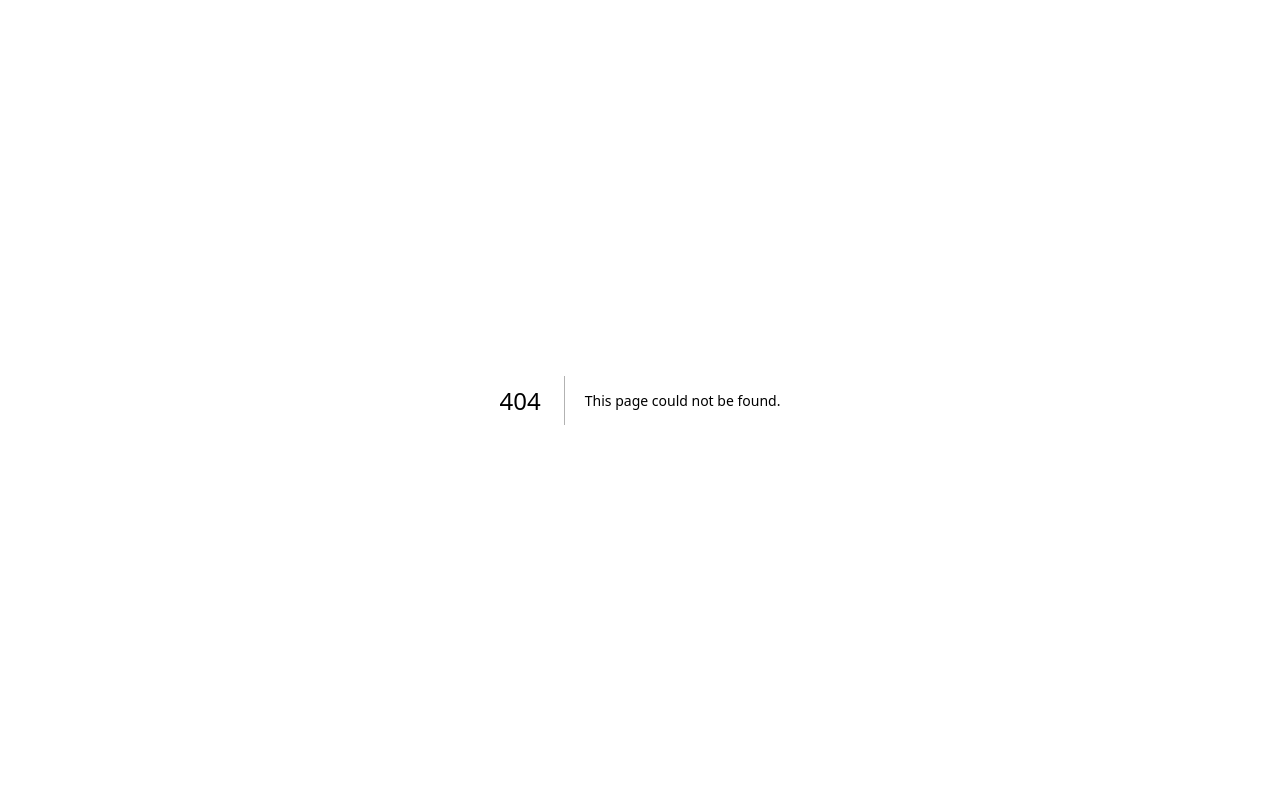
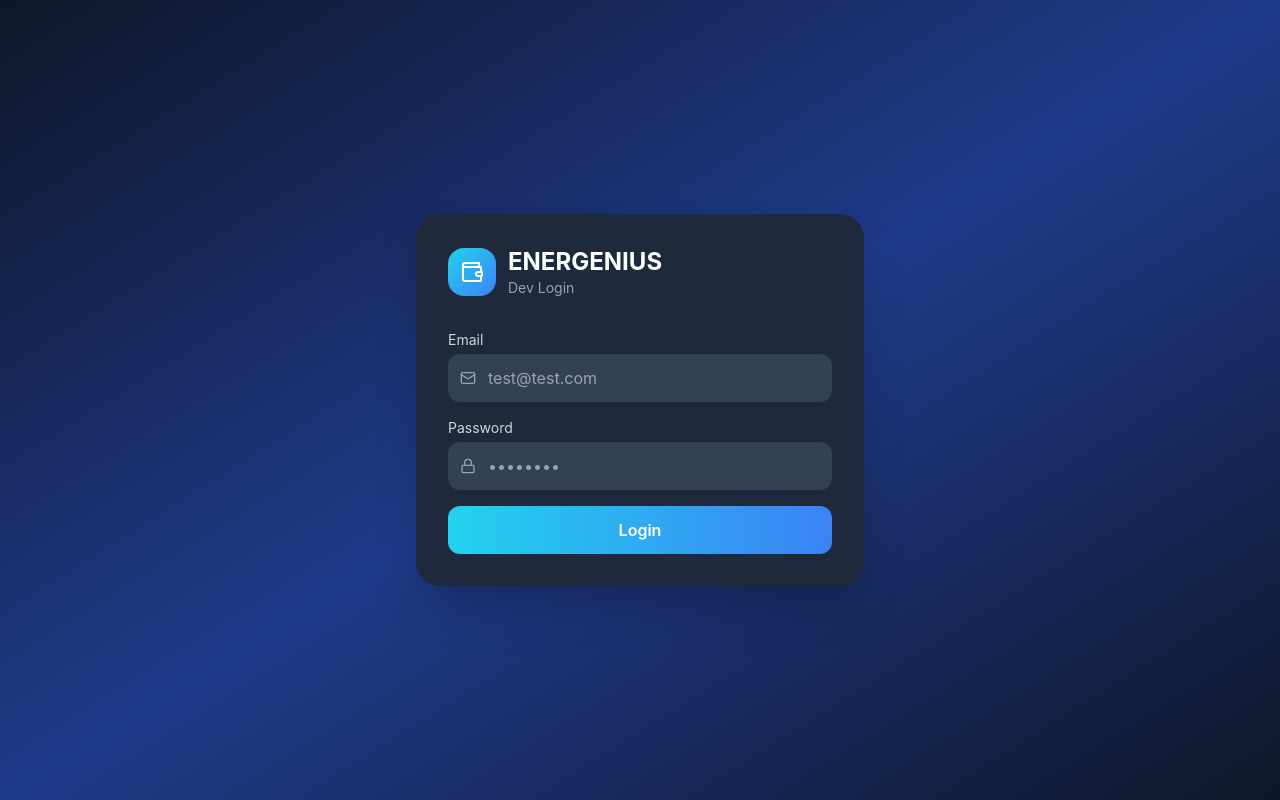
Before and after one commit to DuncanMain/energenius-award-core, a Next.js app in the folder frontend/: page /login in a window 1280 px wide. Before the commit this address had no page. Built offline with nearby package versions, Linux system fonts and the light colour scheme.

Commit message:
EN-101: Award system - Login page

```diff
--- /dev/null
+++ b/frontend/src/app/login/page.tsx
@@ -0,0 +1,121 @@
+"use client";
+
+import { useState } from "react";
+import { useRouter } from "next/navigation";
+import { Mail, Lock, Wallet, AlertCircle, RefreshCw } from "lucide-react";
+
+const API_URL = process.env.NEXUS_API_URL || "http://localhost:3003";
+
+function parseJwt(token: string) {
+  const base64Payload = token.split(".")[1];
+  return JSON.parse(atob(base64Payload));
+}
+
+export default function LoginPage() {
+  const router = useRouter();
+
+  const [email, setEmail] = useState("");
+  const [password, setPassword] = useState("");
+  const [loading, setLoading] = useState(false);
+  const [error, setError] = useState<string | null>(null);
+
+  const handleLogin = async (e: React.FormEvent) => {
+    e.preventDefault();
+    setError(null);
+    setLoading(true);
+
+    try {
+      const res = await fetch(`${API_URL}/auth/login`, {
+        method: "POST",
+        headers: {
+          "Content-Type": "application/json",
+        },
+        body: JSON.stringify({ email, password }),
+      });
+
+      if (!res.ok) {
+        throw new Error("Invalid email or password");
+      }
+
+      const data = await res.json();
+
+      const accessToken = data.access_token;
+      const payload = parseJwt(accessToken);
+
+      localStorage.setItem("jwt", accessToken);
+      localStorage.setItem("uid", payload.sub);
+
+      router.push("/"); // ili /dashboard ako želiš
+    } catch (err) {
+      setError(err instanceof Error ? err.message : "Login failed");
+    } finally {
+      setLoading(false);
+    }
+  };
+
+  return (
+    <div className="min-h-screen bg-gradient-to-br from-slate-900 via-blue-900 to-slate-900 flex items-center justify-center p-6">
+      <div className="w-full max-w-md bg-slate-800 rounded-3xl p-8 shadow-2xl">
+        <div className="flex items-center gap-3 mb-8">
+          <div className="w-12 h-12 bg-gradient-to-br from-cyan-400 to-blue-500 rounded-2xl flex items-center justify-center">
+            <Wallet className="w-6 h-6 text-white" />
+          </div>
+          <div>
+            <h1 className="text-2xl font-bold text-white">ENERGENIUS</h1>
+            <p className="text-slate-400 text-sm">Dev Login</p>
+          </div>
+        </div>
+
+        {error && (
+          <div className="mb-6 bg-red-500/20 border border-red-500 rounded-xl p-4 flex items-center gap-3">
+            <AlertCircle className="w-5 h-5 text-red-400" />
+            <p className="text-red-300 text-sm">{error}</p>
+          </div>
+        )}
+
+        <form onSubmit={handleLogin} className="space-y-4">
+          <div>
+            <label className="text-slate-300 text-sm mb-1 block">Email</label>
+            <div className="relative">
+              <Mail className="w-4 h-4 absolute left-3 top-1/2 -translate-y-1/2 text-slate-400" />
+              <input
+                type="email"
+                required
+                value={email}
+                onChange={(e) => setEmail(e.target.value)}
+                className="w-full bg-slate-700 text-white pl-10 pr-4 py-3 rounded-xl focus:outline-none focus:ring-2 focus:ring-cyan-400"
+                placeholder="test@test.com"
+              />
+            </div>
+          </div>
+
+          <div>
+            <label className="text-slate-300 text-sm mb-1 block">
+              Password
+            </label>
+            <div className="relative">
+              <Lock className="w-4 h-4 absolute left-3 top-1/2 -translate-y-1/2 text-slate-400" />
+              <input
+                type="password"
+                required
+                value={password}
+                onChange={(e) => setPassword(e.target.value)}
+                className="w-full bg-slate-700 text-white pl-10 pr-4 py-3 rounded-xl focus:outline-none focus:ring-2 focus:ring-cyan-400"
+                placeholder="••••••••"
+              />
+            </div>
+          </div>
+
+          <button
+            type="submit"
+            disabled={loading}
+            className="w-full mt-4 bg-gradient-to-r from-cyan-400 to-blue-500 text-white py-3 rounded-xl font-semibold flex items-center justify-center gap-2 disabled:opacity-70"
+          >
+            {loading && <RefreshCw className="w-4 h-4 animate-spin" />}
+            Login
+          </button>
+        </form>
+      </div>
+    </div>
+  );
+}
--- a/frontend/src/app/page.tsx
+++ b/frontend/src/app/page.tsx
@@ -1,37 +1,69 @@
 'use client';
 
-import { useState, useEffect } from 'react';
-import { Wallet, TrendingUp, Gift, History, RefreshCw, AlertCircle } from 'lucide-react';
+import { redirect } from 'next/navigation';
+import { useState, useEffect } from "react";
+import {
+  Wallet,
+  TrendingUp,
+  Gift,
+  History,
+  RefreshCw,
+  AlertCircle,
+} from "lucide-react";
+import { parseJwt } from "@/utils/parseJwt";
 
-const API_URL = process.env.NEXT_PUBLIC_API_URL || 'http://localhost:3001/v1';
-const API_KEY = process.env.NEXT_PUBLIC_API_KEY || 'demo-1234';
+const API_URL = process.env.NEXT_PUBLIC_API_URL || "http://localhost:3003/";
 
 export default function WalletDashboard() {
-  const [uid, setUid] = useState('user_demo');
+  const [uid, setUid] = useState<string | null>(null);
+  const [jwt, setJwt] = useState<string | null>(null);
+
   const [wallet, setWallet] = useState<any>(null);
-  const [transactions, setTransactions] = useState<any[]>([]);
   const [awards, setAwards] = useState<any[]>([]);
   const [loading, setLoading] = useState(false);
   const [error, setError] = useState<string | null>(null);
 
-  const headers = {
-    'Authorization': `Bearer ${API_KEY}`,
-    'Content-Type': 'application/json',
-  };
+  const headers = new Headers();
+  if (jwt) {
+    headers.set('Authorization', `Bearer ${jwt}`);
+    headers.set('Content-Type', 'application/json');
+  }
+
+  // Provera JWT i UID
+  useEffect(() => {
+    const token = localStorage.getItem("jwt");
+
+    if (!token) {
+      redirect('/login');
+    }
+
+    const payload = parseJwt(token);
+
+    setJwt(token);
+    setUid(payload.sub);
+  }, []);
+
+  // Load wallet i awards kada su uid i jwt spremni
+  useEffect(() => {
+    if (!uid || !jwt) return;
+
+    loadWallet();
+    loadAwards();
+  }, [uid, jwt]);
 
   const loadWallet = async () => {
     setLoading(true);
     setError(null);
     try {
-      const res = await fetch(`${API_URL}/wallets/${uid}`, { headers });
+      const res = await fetch(`${API_URL}/wallet/${uid}`, { headers });
 
       if (res.ok) {
         const data = await res.json();
-        setWallet(data);
+        setWallet(data); // sada wallet sadrži i transakcije
       } else if (res.status === 404) {
         const address = `0x${Math.random().toString(16).substr(2, 40)}`;
         const createRes = await fetch(`${API_URL}/wallets`, {
-          method: 'POST',
+          method: "POST",
           headers,
           body: JSON.stringify({ uid, address }),
         });
@@ -40,80 +72,60 @@ export default function WalletDashboard() {
           const data = await createRes.json();
           setWallet(data);
         } else {
-          throw new Error('Failed to create wallet');
+          throw new Error("Failed to create wallet");
         }
       } else {
-        throw new Error('Failed to load wallet');
+        throw new Error("Failed to load wallet");
       }
     } catch (err) {
-      setError(err instanceof Error ? err.message : 'An error occurred');
+      setError(err instanceof Error ? err.message : "An error occurred");
     }
     setLoading(false);
   };
 
-  const loadTransactions = async () => {
-    try {
-      const res = await fetch(`${API_URL}/wallets/${uid}/transactions`, { headers });
-      if (res.ok) {
-        const data = await res.json();
-        setTransactions(data);
-      }
-    } catch (err) {
-      console.error('Error loading transactions:', err);
-    }
-  };
-
   const loadAwards = async () => {
     try {
-      const res = await fetch(`${API_URL}/wallets/awards/rules`, { headers });
+      const res = await fetch(`${API_URL}/award`, { headers });
       if (res.ok) {
         const data = await res.json();
         setAwards(data);
       }
     } catch (err) {
-      console.error('Error loading awards:', err);
+      console.error("Error loading awards:", err);
     }
   };
 
   const handleCredit = async (amount: number) => {
     try {
       const res = await fetch(`${API_URL}/wallets/${uid}/credit`, {
-        method: 'POST',
+        method: "POST",
         headers,
         body: JSON.stringify({ amount, description: `Added $${amount}` }),
       });
 
       if (res.ok) {
-        await loadWallet();
-        await loadTransactions();
+        await loadWallet(); // automatski osvežava transakcije iz wallet
       }
     } catch (err) {
-      setError('Failed to add funds');
+      setError("Failed to add funds");
     }
   };
 
   const handleAward = async (eventId: string) => {
     try {
       const res = await fetch(`${API_URL}/wallets/${uid}/award`, {
-        method: 'POST',
+        method: "POST",
         headers,
         body: JSON.stringify({ eventId }),
       });
 
       if (res.ok) {
-        await loadWallet();
-        await loadTransactions();
+        await loadWallet(); // automatski osvežava transakcije iz wallet
       }
     } catch (err) {
-      setError('Failed to claim award');
+      setError("Failed to claim award");
     }
   };
-
-  useEffect(() => {
-    loadWallet();
-    loadTransactions();
-    loadAwards();
-  }, [uid]);
 
   return (
     <div className="min-h-screen bg-gradient-to-br from-slate-900 via-blue-900 to-slate-900 text-white p-6">
@@ -128,8 +140,11 @@ export default function WalletDashboard() {
               <p className="text-slate-300">Sandbox Wallet</p>
             </div>
           </div>
-          <button onClick={() => { loadWallet(); loadTransactions(); loadAwards(); }} className="flex items-center gap-2 bg-slate-800 px-4 py-2 rounded-xl">
-            <RefreshCw className={`w-4 h-4 ${loading ? 'animate-spin' : ''}`} />
+          <button
+            onClick={() => { loadWallet(); loadAwards(); }}
+            className="flex items-center gap-2 bg-slate-800 px-4 py-2 rounded-xl"
+          >
+            <RefreshCw className={`w-4 h-4 ${loading ? "animate-spin" : ""}`} />
             Refresh
           </button>
         </div>
@@ -153,7 +168,7 @@ export default function WalletDashboard() {
               <div className="flex justify-between items-start mb-6">
                 <div>
                   <p className="text-cyan-100 mb-2">Total Balance</p>
-                  <h2 className="text-5xl font-bold">${wallet?.balance?.toFixed(2) || '0.00'}</h2>
+                  <h2 className="text-5xl font-bold">${wallet?.balance?.toFixed(2) || "0.00"}</h2>
                 </div>
                 <div className="bg-white/20 p-3 rounded-xl">
                   <TrendingUp className="w-6 h-6" />
@@ -171,7 +186,7 @@ export default function WalletDashboard() {
                 <h3 className="font-bold text-lg">Rewards</h3>
               </div>
               <div className="space-y-2">
-                {awards.map((award) => (
+                {awards?.map((award) => (
                   <button key={award.id} onClick={() => handleAward(award.eventId)} className="w-full bg-slate-700 hover:bg-slate-600 p-3 rounded-xl text-left">
                     <div className="font-semibold">{award.title}</div>
                     <div className="text-cyan-400">+${award.encAmount}</div>
@@ -186,17 +201,17 @@ export default function WalletDashboard() {
                 <h3 className="font-bold text-lg">Transactions</h3>
               </div>
               <div className="space-y-2">
-                {transactions.length === 0 ? (
+                {wallet?.transactions?.length === 0 ? (
                   <p className="text-slate-400 text-center py-8">No transactions yet</p>
                 ) : (
-                  transactions.map((tx) => (
+                  wallet?.transactions?.map((tx: any) => (
                     <div key={tx.txId} className="bg-slate-700 p-4 rounded-xl flex justify-between">
                       <div>
                         <div className="font-semibold">{tx.description}</div>
                         <div className="text-xs text-slate-400">{new Date(tx.timestamp).toLocaleString()}</div>
                       </div>
-                      <div className={`font-bold ${tx.type === 'credit' ? 'text-green-400' : 'text-red-400'}`}>
-                        {tx.type === 'credit' ? '+' : '-'}${tx.amount.toFixed(2)}
+                      <div className={`font-bold ${tx.type === "credit" ? "text-green-400" : "text-red-400"}`}>
+                        {tx.type === "credit" ? "+" : "-"}${tx.amount.toFixed(2)}
                       </div>
                     </div>
                   ))
--- /dev/null
+++ b/frontend/src/utils/parseJwt.ts
@@ -0,0 +1,4 @@
+export function parseJwt(token: string) {
+  const base64Payload = token.split(".")[1];
+  return JSON.parse(atob(base64Payload));
+}
```
Also changed, not shown: 1 other file (tests, documents, lock files or other folders).
